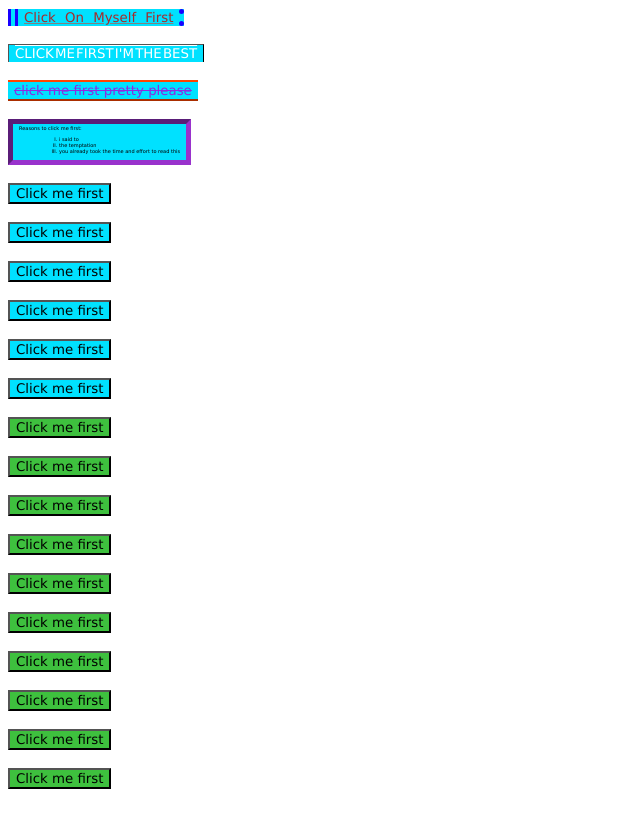
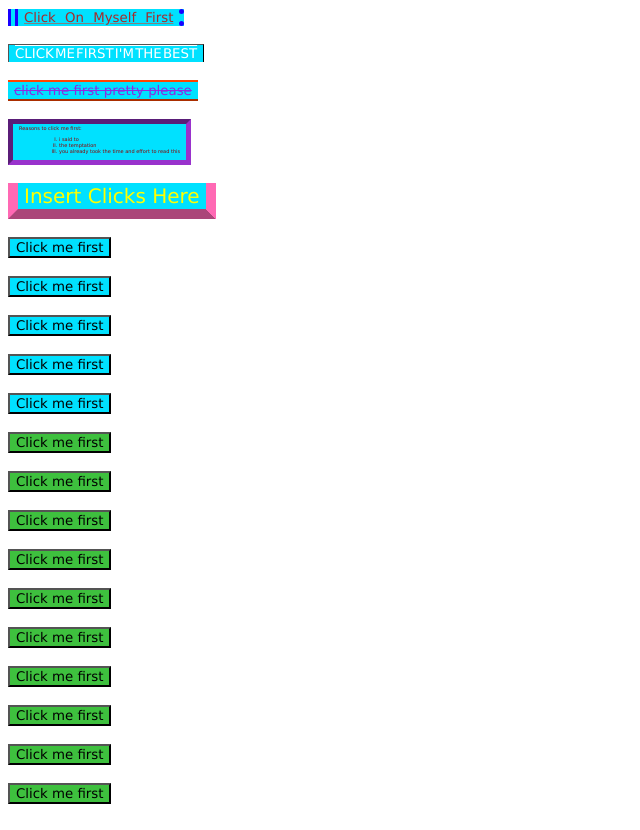
Before and after one commit to dlopez079/lopez01, a plain HTML site: page DML/button.html in a window 1280 px wide. Shown: the whole page, without its empty margins (0-640 px from the left). Drawn offline with Linux system fonts and the light colour scheme.

Commit message:
Added code for button 5.

```diff
--- a/Assets/css/button.css
+++ b/Assets/css/button.css
@@ -45,6 +45,7 @@ button {
 }
 
 #btn4 {
+    color: darkred;
     text-align: left;
     font-size: 5px;
     border-color: darkorchid;
@@ -53,6 +54,16 @@ button {
 }
 
 #btn5 {
+    color: yellow;
+    border-style: outset;
+    border-color: hotpink;
+    border-width: 10px;
+    font-size: 20px;
+    text-transform: capitalize;
+    border-top: none;
+    border-right: solid;
+    border-right-width: 10px;
+    border-right-color: hotpink;
 
 }
 
--- a/DML/button.html
+++ b/DML/button.html
@@ -27,7 +27,7 @@
         </ol>
     </button><br><br>
 
-    <button class="btnA" id="btn5">Click me first</button><br><br>
+    <button class="btnA" id="btn5">Insert Clicks Here</button><br><br>
 
     <button class="btnA" id="btn6">Click me first</button><br><br>
 
```
